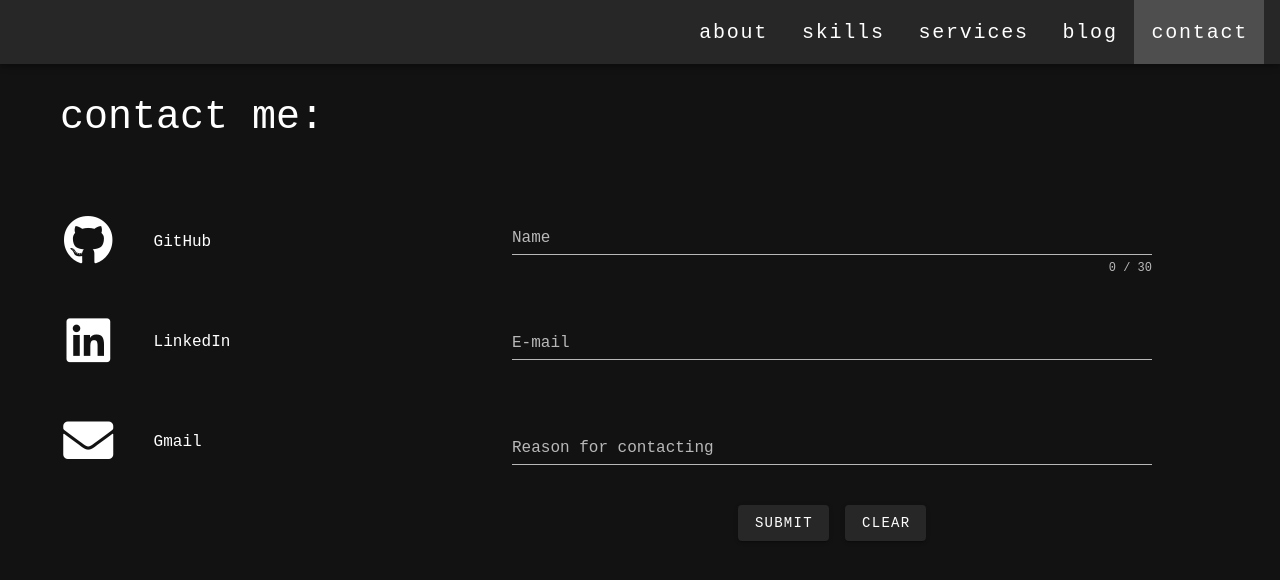
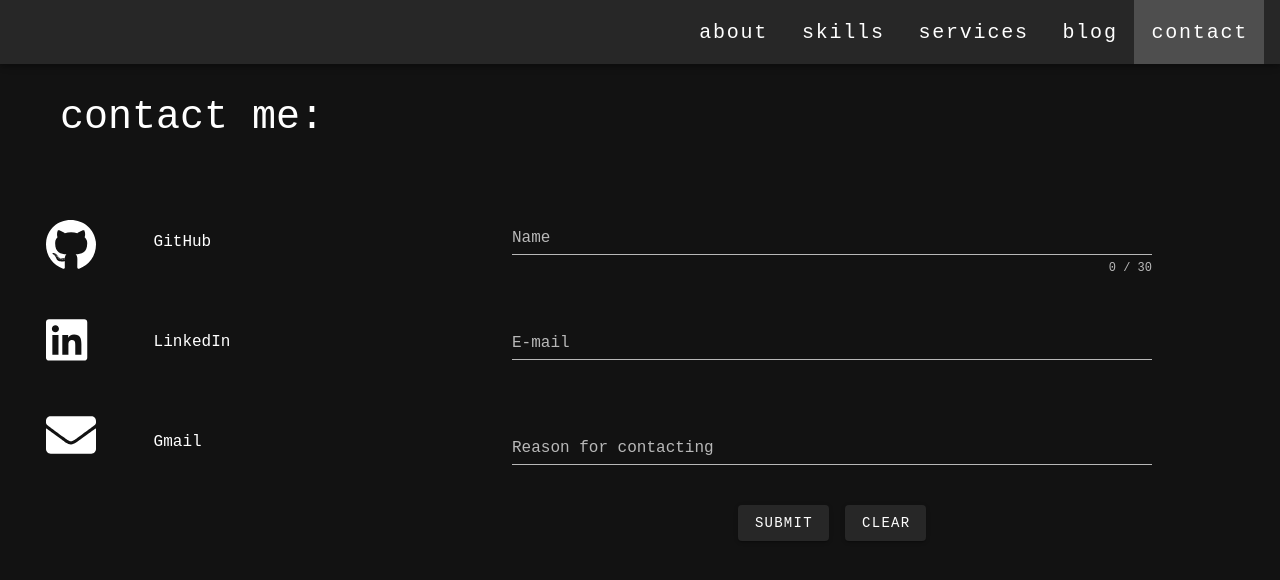
Before and after one commit to diana-v/tl_portfolio, a Vue app: page /contact in a window 1280 px wide. Shown: the top 580 px of the page. Built offline with nearby package versions, Linux system fonts and the light colour scheme.

Commit message:
Treeshaking for icons.

```diff
--- a/package.json
+++ b/package.json
@@ -9,6 +9,10 @@
   },
   "dependencies": {
     "@fortawesome/fontawesome-free": "^5.13.1",
+    "@fortawesome/fontawesome-svg-core": "^1.2.28",
+    "@fortawesome/free-solid-svg-icons": "^5.13.0",
+    "@fortawesome/vue-fontawesome": "^0.1.9",
+    "@fortawesome/free-brands-svg-icons": "^5.13.0",
     "axios": "^0.19.2",
     "bootstrap": "^4.5.0",
     "bootstrap-vue": "^2.15.0",
@@ -25,8 +29,6 @@
     "vuex": "^3.5.1"
   },
   "devDependencies": {
-    "@mdi/font": "^4.9.95",
-    "@mdi/js": "^4.9.95",
     "@vue/cli-plugin-eslint": "^4.4.6",
     "@vue/cli-plugin-router": "^4.4.6",
     "@vue/cli-plugin-vuex": "^4.4.6",
--- a/public/index.html
+++ b/public/index.html
@@ -6,9 +6,6 @@
     <meta name="viewport" content="width=device-width, initial-scale=1, shrink-to-fit=no">
     <title>E0 | DevOps Solutions</title>
 
-    <link rel="stylesheet" href="https://cdnjs.cloudflare.com/ajax/libs/MaterialDesign-Webfont/3.8.95/css/materialdesignicons.css">
-    <link href="https://cdn.jsdelivr.net/npm/@mdi/font@4.x/css/materialdesignicons.min.css" rel="stylesheet">
-    <link href="https://fonts.googleapis.com/icon?family=Material+Icons" rel="stylesheet">
     <link rel="stylesheet" href="/css/style.css">
 
     <link rel="icon" href="<%= BASE_URL %>favicon.ico">
--- a/src/App.vue
+++ b/src/App.vue
@@ -21,7 +21,7 @@
                                    v-on="on"
                                    aria-label="Menu"
                             >
-                                <v-icon class="material-icons">menu_open</v-icon>
+                                <font-awesome-icon :icon="['fas', 'list']" class="menu-icon" alt="Menu"/>
                             </v-btn>
                         </template>
                         <v-list>
@@ -87,4 +87,9 @@
     .nav-btn:hover {
         text-decoration: none;
     }
+
+    .menu-icon {
+        color: #ffffff;
+        font-size: 20px;
+    }
 </style>
--- a/src/plugins/vuetify.js
+++ b/src/plugins/vuetify.js
@@ -1,9 +1,22 @@
 import Vue from 'vue';
 import Vuetify from 'vuetify';
 import 'vuetify/dist/vuetify.min.css';
-import '@mdi/font/css/materialdesignicons.css';
-import '@fortawesome/fontawesome-free/css/all.css';
+// import '@mdi/font/css/materialdesignicons.css';
+// import '@fortawesome/fontawesome-free/css/all.css';
 import Vuelidate from 'vuelidate';
+
+import { library } from '@fortawesome/fontawesome-svg-core'
+import { FontAwesomeIcon } from '@fortawesome/vue-fontawesome'
+import {faLinkedin} from '@fortawesome/free-brands-svg-icons/faLinkedin'
+import {faGithub} from '@fortawesome/free-brands-svg-icons/faGithub'
+import {faEnvelope} from '@fortawesome/free-solid-svg-icons/faEnvelope'
+import {faList} from '@fortawesome/free-solid-svg-icons/faList'
+
+// import {mdiMenuOpen} from '@mdi/font/css/materialdesignicons.min.css'
+
+
+Vue.component('font-awesome-icon', FontAwesomeIcon);
+library.add(faLinkedin, faGithub, faEnvelope, faList);
 
 Vue.use(Vuetify);
 Vue.use(Vuelidate);
--- a/src/views/Contact.vue
+++ b/src/views/Contact.vue
@@ -4,13 +4,13 @@
         <main class="contact-ways">
             <section class="contact-icon-section">
                 <a target="_blank" href="https://github.com/tomaslesc" aria-label="Github link" rel="noreferrer">
-                    <v-icon class="contact-icon" size="50">fab fa-github</v-icon>
+                    <font-awesome-icon :icon="['fab', 'github']" class="icon" alt="Github"/>
                 </a>
                 <a target="_blank" href="https://www.linkedin.com/in/tomaslesc/" aria-label="LinkedIn link" rel="noreferrer">
-                    <v-icon class="contact-icon" size="50">fab fa-linkedin</v-icon>
+                    <font-awesome-icon :icon="['fab', 'linkedin']" class="icon" alt="LinkedIn"/>
                 </a>
                 <a v-on:click="clippy" v-on="on" aria-label="Press here to copy my email to clipboard">
-                    <v-icon class="contact-icon" size="50">fas fa-envelope</v-icon>
+                    <font-awesome-icon :icon="['fas', 'envelope']" class="icon" alt="Envelope"/>
                 </a>
             </section>
 
@@ -186,11 +186,12 @@
         grid-column: 1;
     }
 
-    .contact-icon {
-        padding-left: 15%;
+    .icon {
         float: left;
-        width: 100%;
-        height: 100px;
+        color: #ffffff;
+        font-size: 70px;
+        margin: 20px 10px 5px 30%;
+        padding-right: 20px;
     }
 
     .contact-link-section {
```
Also changed, not shown: 1 other file (tests, documents, lock files or other folders).
